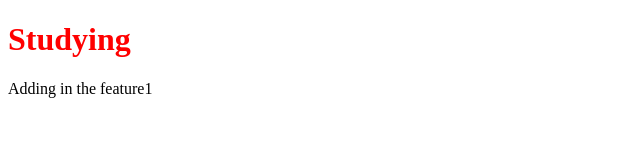
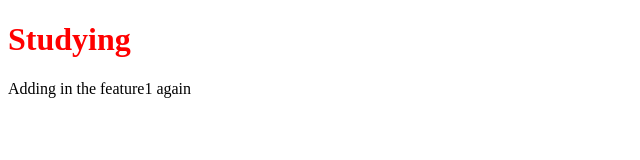
Before and after one commit to ayushkumar1100/LocalRepo, a plain HTML site: page index.html in a window 1280 px wide. Shown: the full height of the page, 0-640 px from the left. Drawn offline with Linux system fonts and the light colour scheme.

Commit message:
Added in the feature1

```diff
--- a/index.html
+++ b/index.html
@@ -8,6 +8,7 @@
 </head>
 <body>
     <h1>Studying</h1>
-    <p>Adding in the feature1</p>
+    <p>Adding in the feature1 again</p>
+
 </body>
 </html>
```
